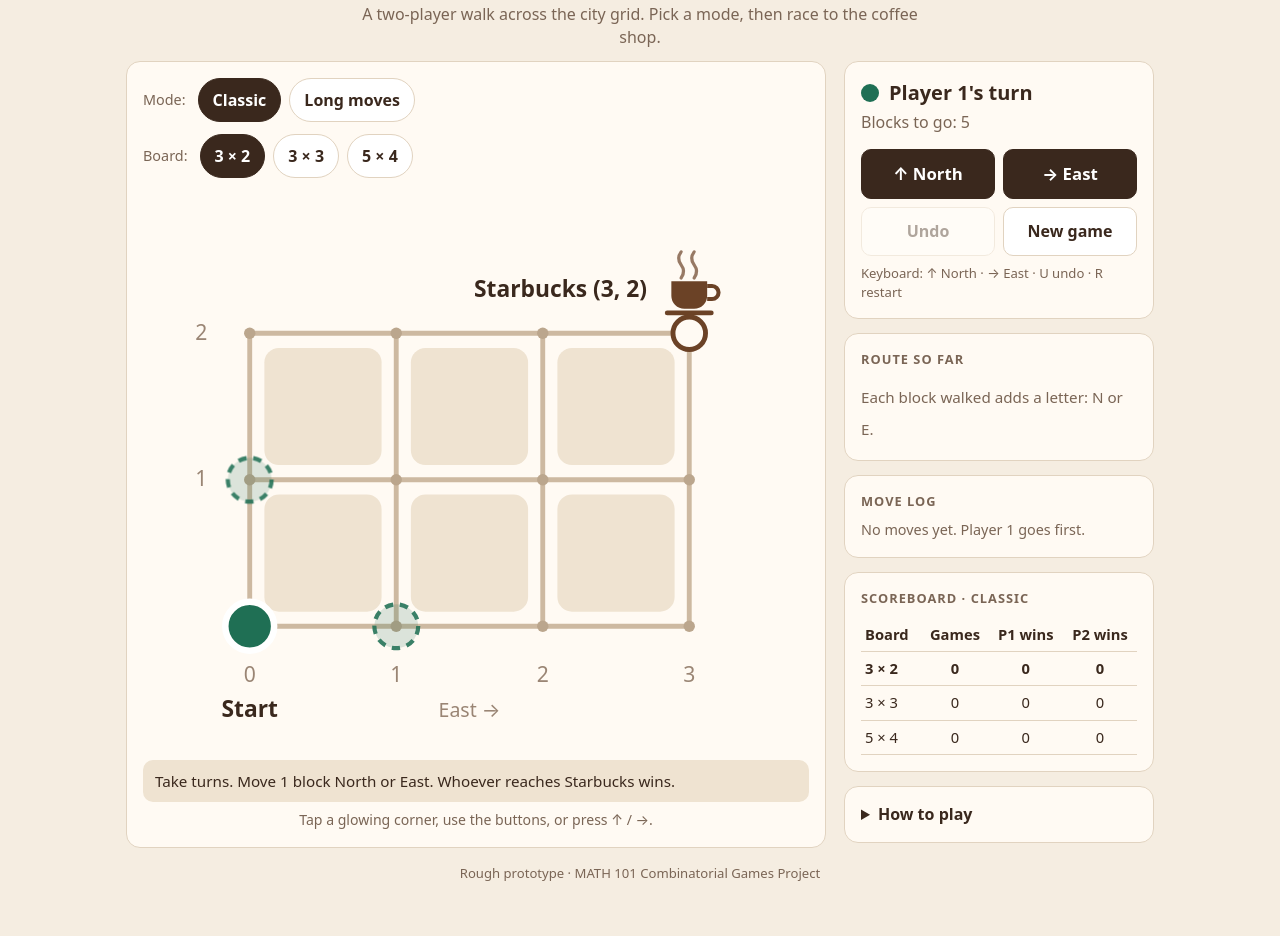
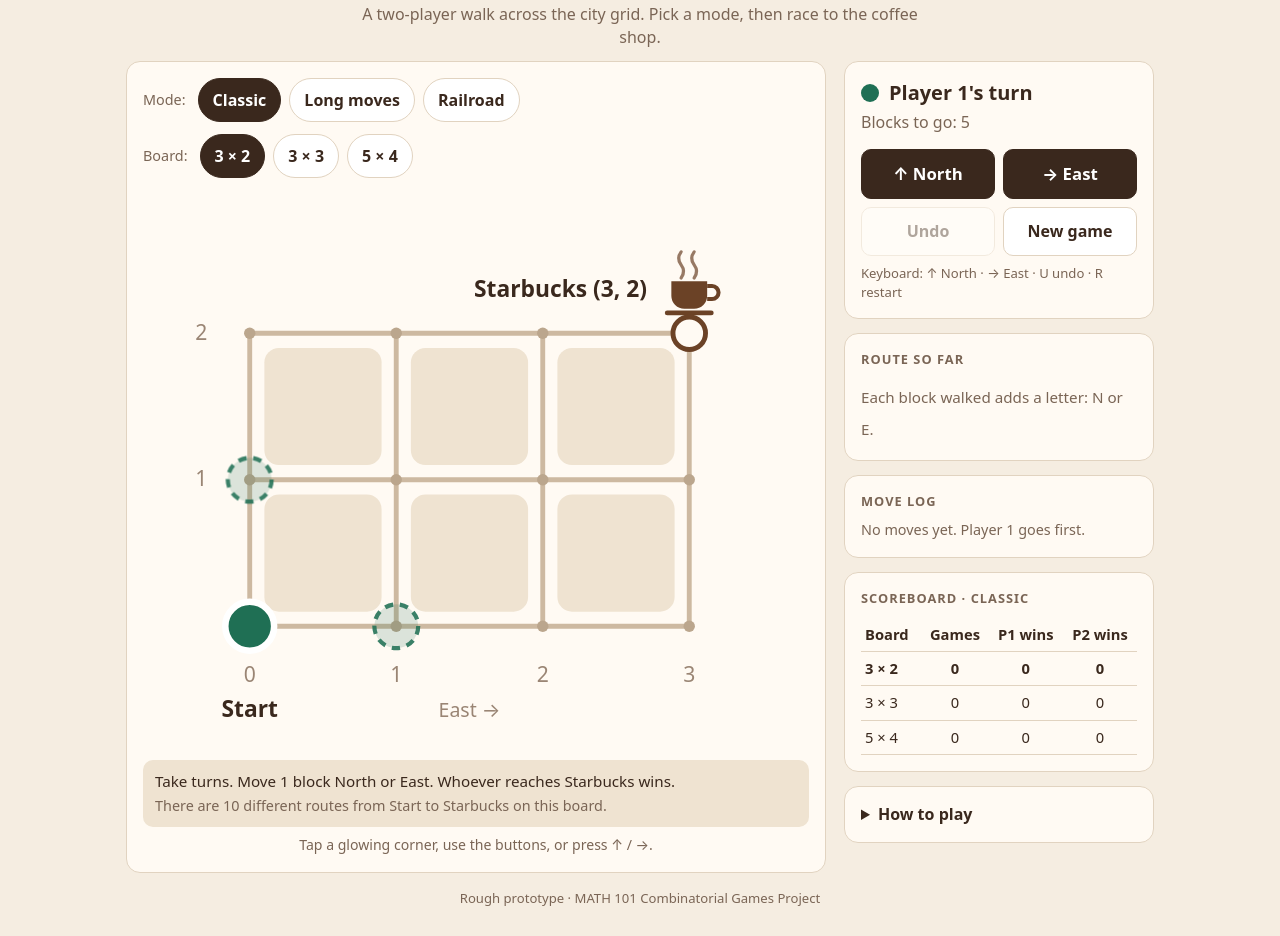
Before and after one commit to dschell3/coffee-shop-expedition, a plain HTML site: page v2/index.html in a window 1280 px wide. Shown: the part 75-1011 px from the top of the page. Before the commit the page ends 986 px from the top, so only its background shows below. Drawn offline with Linux system fonts and the light colour scheme.

Commit message:
Add railroad tracks mode

```diff
--- a/v2/index.html
+++ b/v2/index.html
@@ -96,8 +96,11 @@
 
   #board svg { width: 100%; height: auto; display: block; max-height: 70vh; }
   .blk { fill: var(--block); }
+  .blk.off { fill: var(--line); opacity: .45; }
   .street { stroke: var(--street); }
   .dot { fill: var(--dot); }
+  .dot.off { fill: var(--card); stroke: var(--dot); stroke-width: 2; }
+  .track { stroke: var(--cup); opacity: .8; }
   .axis { fill: var(--axis); }
   .lbl { fill: var(--ink); }
   .cup-fill { fill: var(--cup); }
@@ -228,7 +231,7 @@
 <script>
 (function () {
   const PCLASS = { 1: 'var(--p1)', 2: 'var(--p2)' };
-  const SIZES = { '3x2': [3, 2], '3x3': [3, 3], '5x4': [5, 4] };
+  const SIZES = { '3x2': [3, 2], '3x3': [3, 3], '5x4': [5, 4], '4x4': [4, 4], '5x5': [5, 5] };
   const DIRNAME = { N: 'North', E: 'East', S: 'South', W: 'West' };
   const MODES = {
     classic: {
@@ -246,9 +249,21 @@
       rules: 'On your turn, move as many blocks as you like, but all North or all East. At least 1 block. Whoever reaches Starbucks wins.',
       hint: 'Tap any glowing corner. Or pick how many blocks, then use the buttons.',
       keys: '↑ North · → East · 1–9 picks how many blocks · H hint · U undo · R restart'
+    },
+    rail: {
+      name: 'Railroad',
+      boards: ['3x3', '4x4', '5x5'],
+      rail: true,
+      solver: true,
+      rules: 'A train track runs from Start to Starbucks (the dashed line). You may walk along the track, but never cross below it. Move 1 block North or East.',
+      hint: 'Tap a glowing corner, use the buttons, or press ↑ / →. Corners below the track are off limits.',
+      keys: '↑ North · → East · H hint · U undo · R restart'
     }
   };
   const isLong = () => !!MODES[mode].long;
+  const isRail = () => !!MODES[mode].rail;
+  // Can the token stand on corner (x, y) in this mode?
+  const cornerOk = (x, y) => !isRail() || y >= x;
 
   let mode = 'classic';
   let sizeKey = '3x2';
@@ -279,7 +294,24 @@
     const maxN = isLong() ? m - y : Math.min(1, m - y);
     for (let k = 1; k <= maxE; k++) out.push({ d: 'E', k, x: x + k, y });
     for (let k = 1; k <= maxN; k++) out.push({ d: 'N', k, x, y: y + k });
-    return out;
+    // A straight move only crosses corners between start and finish, so checking
+    // the finish corner is enough.
+    return out.filter(mv => cornerOk(mv.x, mv.y));
+  }
+
+  // Count routes from Start to (w, h) with the corner rule:
+  // paths(x, y) = paths(x - 1, y) + paths(x, y - 1). `ok(x, y)` says if a corner may be used.
+  function countPaths(w, h, ok) {
+    const p = [];
+    for (let x = 0; x <= w; x++) {
+      p[x] = [];
+      for (let y = 0; y <= h; y++) {
+        if (!ok(x, y)) { p[x][y] = 0; continue; }
+        if (x === 0 && y === 0) { p[x][y] = 1; continue; }
+        p[x][y] = (x > 0 ? p[x - 1][y] : 0) + (y > 0 ? p[x][y - 1] : 0);
+      }
+    }
+    return p[w][h];
   }
 
   function legalMoves() {
@@ -394,10 +426,13 @@
     const X = x => padL + x * cell;
     const Y = y => padT + (m - y) * cell;
     const c = cur();
-    let s = `<svg viewBox="0 0 ${W} ${H}" role="img" aria-label="${n} by ${m} board. Token at (${c.x}, ${c.y}). Coffee shop at (${n}, ${m}).">`;
+    const railNote = isRail() ? ' A train track runs along the diagonal; corners below it are off limits.' : '';
+    let s = `<svg viewBox="0 0 ${W} ${H}" role="img" aria-label="${MODES[mode].name} mode, ${n} by ${m} board. Token at (${c.x}, ${c.y}). Coffee shop at (${n}, ${m}).${railNote}">`;
 
     for (let x = 0; x < n; x++) for (let y = 0; y < m; y++) {
-      s += `<rect class="blk" x="${X(x) + 9}" y="${Y(y + 1) + 9}" width="${cell - 18}" height="${cell - 18}" rx="9"/>`;
+      // In railroad mode, blocks fully below the track are dimmed.
+      const off = isRail() && y < x ? ' off' : '';
+      s += `<rect class="blk${off}" x="${X(x) + 9}" y="${Y(y + 1) + 9}" width="${cell - 18}" height="${cell - 18}" rx="9"/>`;
     }
     for (let x = 0; x <= n; x++) s += `<line class="street" x1="${X(x)}" y1="${Y(0)}" x2="${X(x)}" y2="${Y(m)}" stroke-width="3" stroke-linecap="round"/>`;
     for (let y = 0; y <= m; y++) s += `<line class="street" x1="${X(0)}" y1="${Y(y)}" x2="${X(n)}" y2="${Y(y)}" stroke-width="3" stroke-linecap="round"/>`;
@@ -413,7 +448,11 @@
     }
 
     for (let x = 0; x <= n; x++) for (let y = 0; y <= m; y++) {
-      s += `<circle class="dot" cx="${X(x)}" cy="${Y(y)}" r="3.5"/>`;
+      const off = cornerOk(x, y) ? '' : ' off';
+      s += `<circle class="dot${off}" cx="${X(x)}" cy="${Y(y)}" r="${off ? 5 : 3.5}"/>`;
+    }
+    if (isRail()) {
+      s += `<line class="track" x1="${X(0)}" y1="${Y(0)}" x2="${X(n)}" y2="${Y(m)}" stroke-width="5" stroke-dasharray="10 8" stroke-linecap="round"><title>Train track</title></line>`;
     }
 
     s += cupIcon(X(n), Y(m));
@@ -530,7 +569,13 @@
   }
 
   function renderRules() {
-    $('rules').innerHTML = `<p>${MODES[mode].rules}</p>`;
+    const all = countPaths(n, m, () => true);
+    let count = `There are ${all} different routes from Start to Starbucks on this board.`;
+    if (isRail()) {
+      const ok = countPaths(n, m, cornerOk);
+      count = `This board has ${all} routes in all. Only ${ok} of them stay on or above the track.`;
+    }
+    $('rules').innerHTML = `<p>${MODES[mode].rules}</p><p>${count}</p>`;
     $('boardHint').textContent = MODES[mode].hint;
   }
 
```
